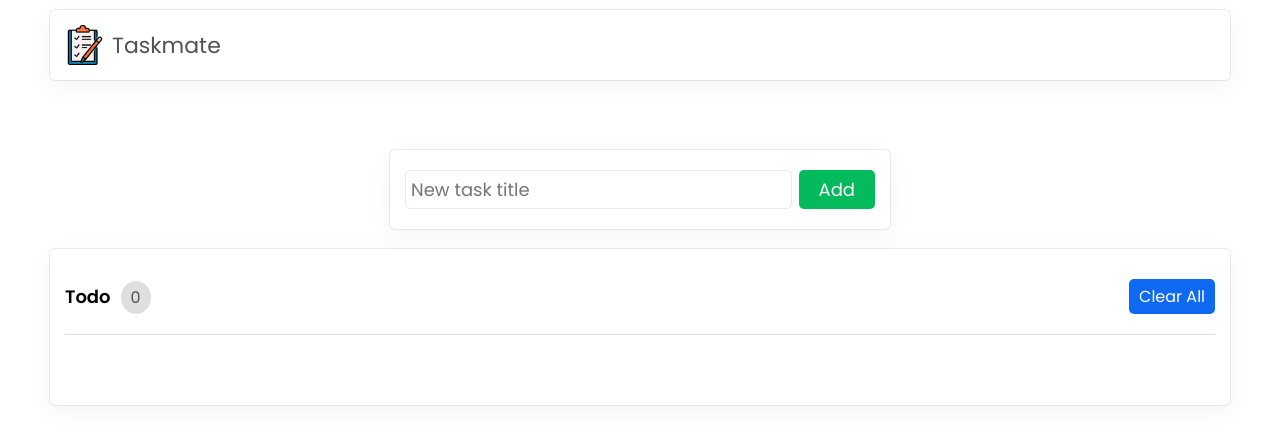
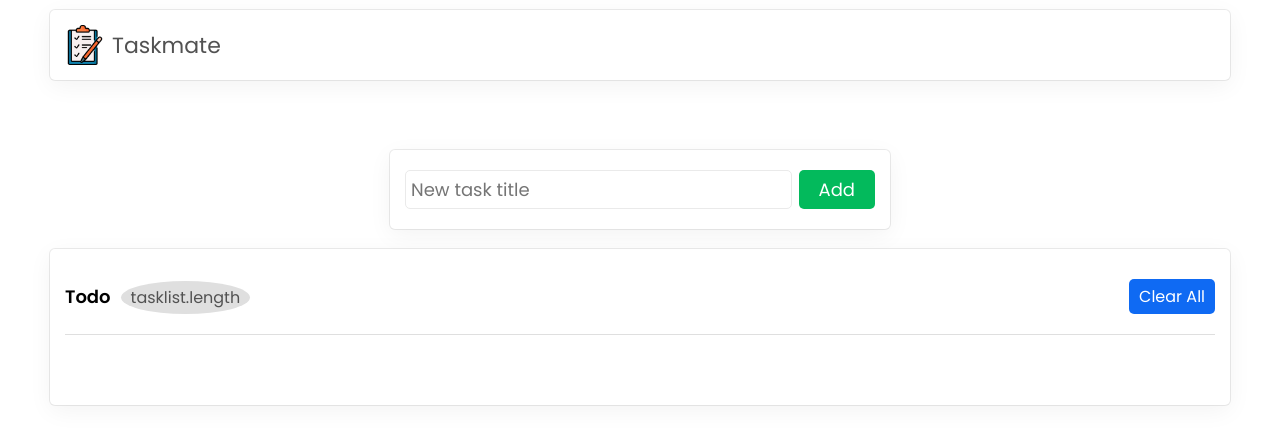
Before and after one commit to JSerriere/taskmate, a React (Create React App) app: page / in a window 1280 px wide. Shown: the top 444 px of the page. Built offline with nearby package versions, Linux system fonts and the light colour scheme; the HTML template or start-up script is replaced by a standard one.

Commit message:
Change hard coded task count

```diff
--- a/src/components/ShowTask.js
+++ b/src/components/ShowTask.js
@@ -7,7 +7,7 @@ export const ShowTask = ( {tasklist, setTasklist} ) => {
       <div className="head">
         <div>
           <span className="title">Todo</span>
-          <span className="count">0</span>
+          <span className="count">tasklist.length</span>
         </div>
         <button className="clearAll">Clear All</button>
       </div>
```
